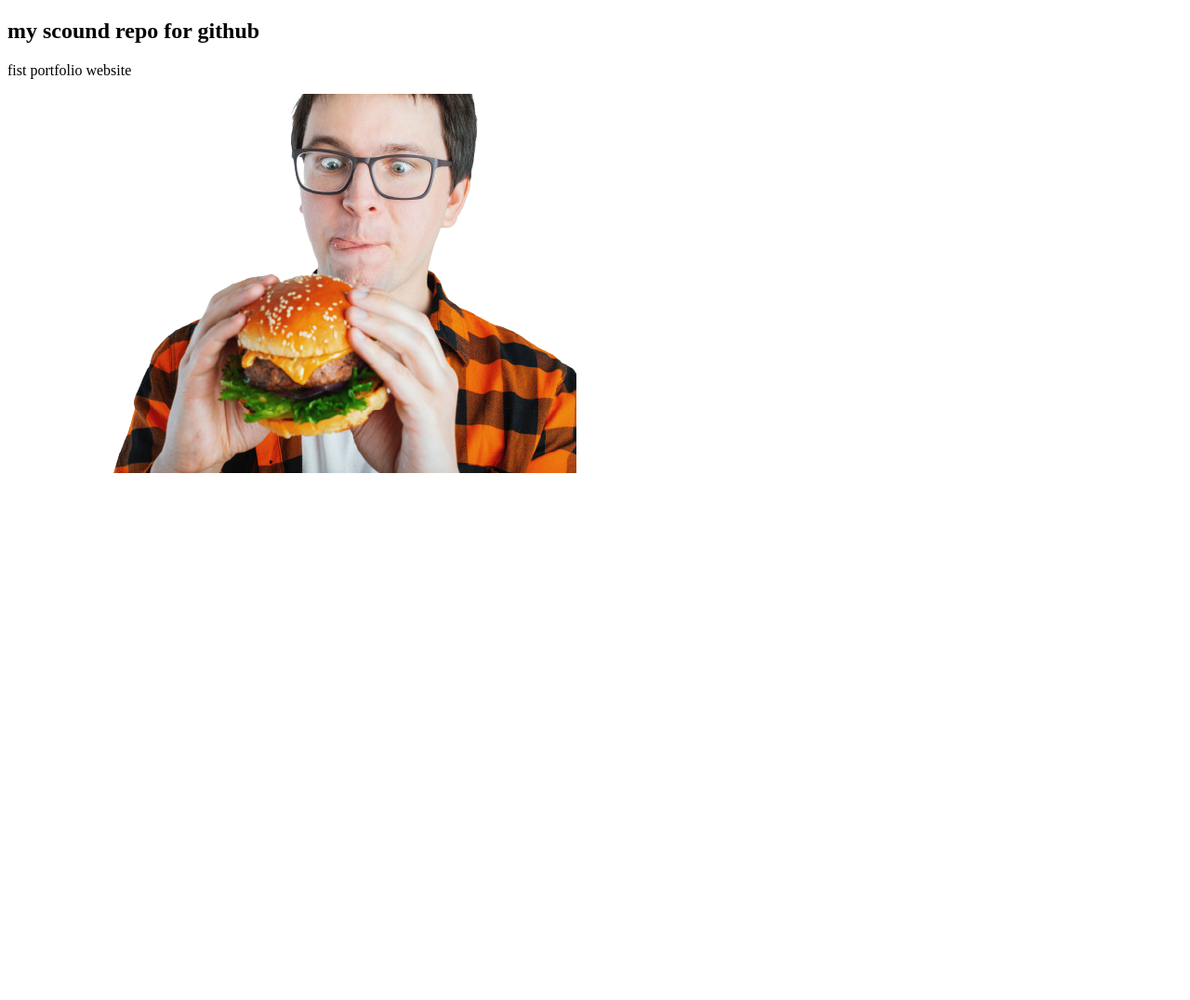
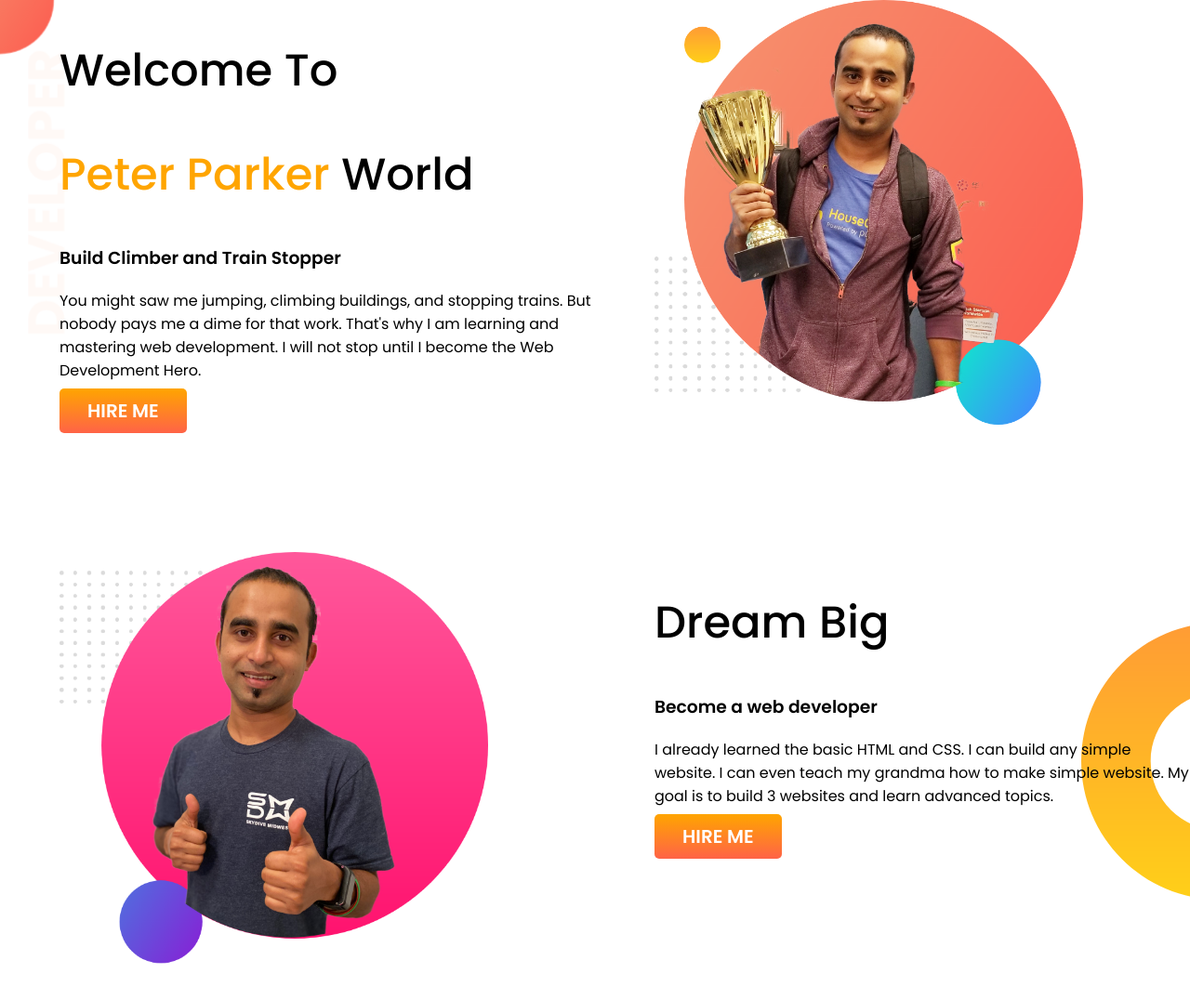
Before and after one commit to milonahmedshuvo/my-scound-repo, a plain HTML site: page index.html in a window 1280 px wide. Shown: the whole page at 93% size. Before the commit the page ends 800 px from the top, so only its background shows below. Drawn offline with Linux system fonts and the light colour scheme.

Commit message:
two section

```diff
--- a/index.html
+++ b/index.html
@@ -4,16 +4,42 @@
     <meta charset="UTF-8">
     <meta http-equiv="X-UA-Compatible" content="IE=edge">
     <meta name="viewport" content="width=device-width, initial-scale=1.0">
+    <link rel="preconnect" href="https://fonts.googleapis.com">
+     <link rel="preconnect" href="https://fonts.gstatic.com" crossorigin>
+     <link href="https://fonts.googleapis.com/css2?family=Poppins:ital,wght@0,100;0,200;0,300;0,400;0,500;0,600;0,700;0,800;0,900;1,100;1,200;1,300;1,400;1,500;1,600;1,700;1,800;1,900&display=swap" rel="stylesheet">
     <link rel="stylesheet" href="style.css">
     <title>My Portfolio Website</title>
 </head>
 <body>
-    <h2> my scound repo for github</h2>
+
+<section class=" top-bannar">
+    <div class="half-wight font">
+      <h1>Welcome To</h1>
+      <h1><span class="orang">Peter Parker</span> World</h1>
+      <h3>Build Climber and Train Stopper</h3>
+      <p>You might saw me jumping, climbing buildings, and stopping trains. But nobody pays me a dime for that work. That's why I am learning and mastering web development. I will not stop until I become the Web Development Hero.</p>
+      <a class="link-button" target="_blank" href="web-programminghero.com">HIRE ME</a>
+    </div>
+    <div class="half-wight">
+        <img src="image/jhankar.png" alt="">
+    </div>
+</section>
 
 
-    <p>fist portfolio website</p>
-    <img src="image/young-guy-holding-fresh-burger_79782-176-removebg-preview.png" alt="">
 
+<section class="dream-big">
+
+    <div class="half-wight">
+    <img src="image/jhankar2.png" alt="">
+    </div>
+
+    <div class="half-wight font">
+     <h1>Dream Big</h1>
+     <h3>Become a web developer</h3>
+     <p>I already learned the basic HTML and CSS. I can build any simple website. I can even teach my grandma how to make simple website. My goal is to build 3 websites and learn advanced topics.</p>
+     <a class="link-button" target="_blank" href="google.com">HIRE ME</a>
+    </div>
+</section>
 
 </body>
 </html>
--- a/style.css
+++ b/style.css
@@ -1,3 +1,54 @@
-h3{
-    color: orange;
+
+
+body{
+    font-family: 'Poppins', sans-serif;
+    margin: 0;
 }
+section{
+    display: flex;
+    margin-bottom: 130px;
+}
+
+.font h1{
+    font-size: 48px;
+    font-weight: 500;
+}
+.font h3{
+    font-weight: 600;
+}
+
+.half-wight{
+    width: 50%;
+    padding-left: 5%;
+}
+.half-wight img{
+    width: 80%;
+}
+.orang{
+color: orange;
+}
+.link-button{
+    text-decoration: none;
+    font-weight: 600;
+    font-size: 20px;
+    color: white;
+    background-image: linear-gradient(orange, tomato);
+    padding: 10px 30px;
+    border-radius: 5px;
+}
+
+.top-bannar{
+    background-image: url(image/top-banner.png);
+    background-repeat: no-repeat;
+}
+
+
+.dream-big{
+    background-image: url(image/dream-bg.png);
+    background-repeat: no-repeat;
+    background-position: right;
+}
+
+.font h1 h3{
+    font-size: 20px;
+}
```
Also changed, not shown: image/dream-bg.png (added), image/exp-bg.png (added), image/jhankar.png (added), image/jhankar2.png (added), image/my-bg.png (added), image/my-bg2.png (added), image/top-banner.png (added).
